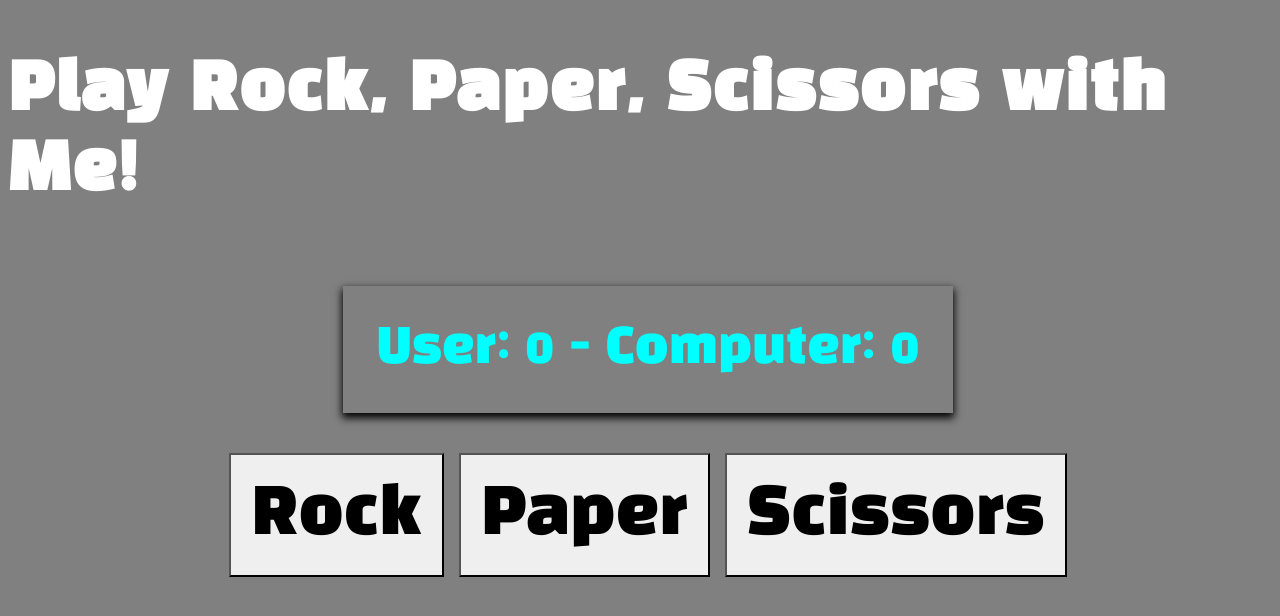
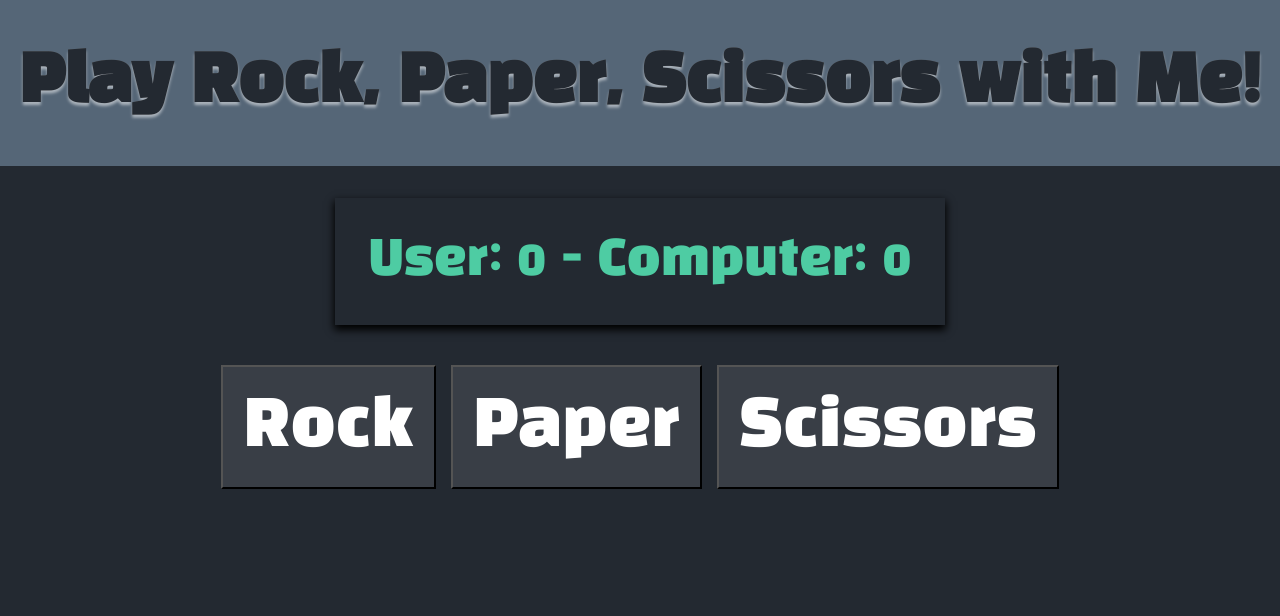
Before and after one commit to marifedt/rock-paper-scissors, a plain HTML site: page index.html in a window 1280 px wide. Drawn offline with Linux system fonts and the light colour scheme.

Commit message:
Update color styles

```diff
--- a/style.css
+++ b/style.css
@@ -8,13 +8,24 @@ body{
     font-size: 16px;
     flex-direction: column;
     gap: 2em;
-    background: gray;
-    color: white;
+    background: #232931;
+    color: #232931;
+    margin: 0;
 }
 
+header{
+    width: 100%;
+    text-align: center;
+    background: #556677;
+}
 h1{
     font-size: 4em;
-    letter-spacing: 2px;
+    color: 393e46;
+    background: #666666;
+    -webkit-background-clip: text;
+    -moz-background-clip: text;
+    background-clip: text;
+    text-shadow: 0px 3px 3px rgba(255,255,255,0.5);
 }
 
 #btn-container{
@@ -28,21 +39,23 @@ button{
     font-family: inherit;
     padding: 20px;
     font-size: 4em;
-    border-color: black;
-
+    border-color: 2px solid #393e46;
+    background-color: #393e46;
+    color: #ffffff;
 }
 
 button:hover{
+    border: 2px solid;
     transition: 0.07s ease;
     box-shadow: 0px 4px 8px 1px black;
-    border-color: aqua;
+    border-color: #4ecca3;
 }
 
 .score{
     box-shadow: 0px 4px 8px 1px black;
     padding: 0.7em;
     font-size: 3em;
-    color: aqua;
+    color: #4ecca3;
 }
 
 .result{
```
